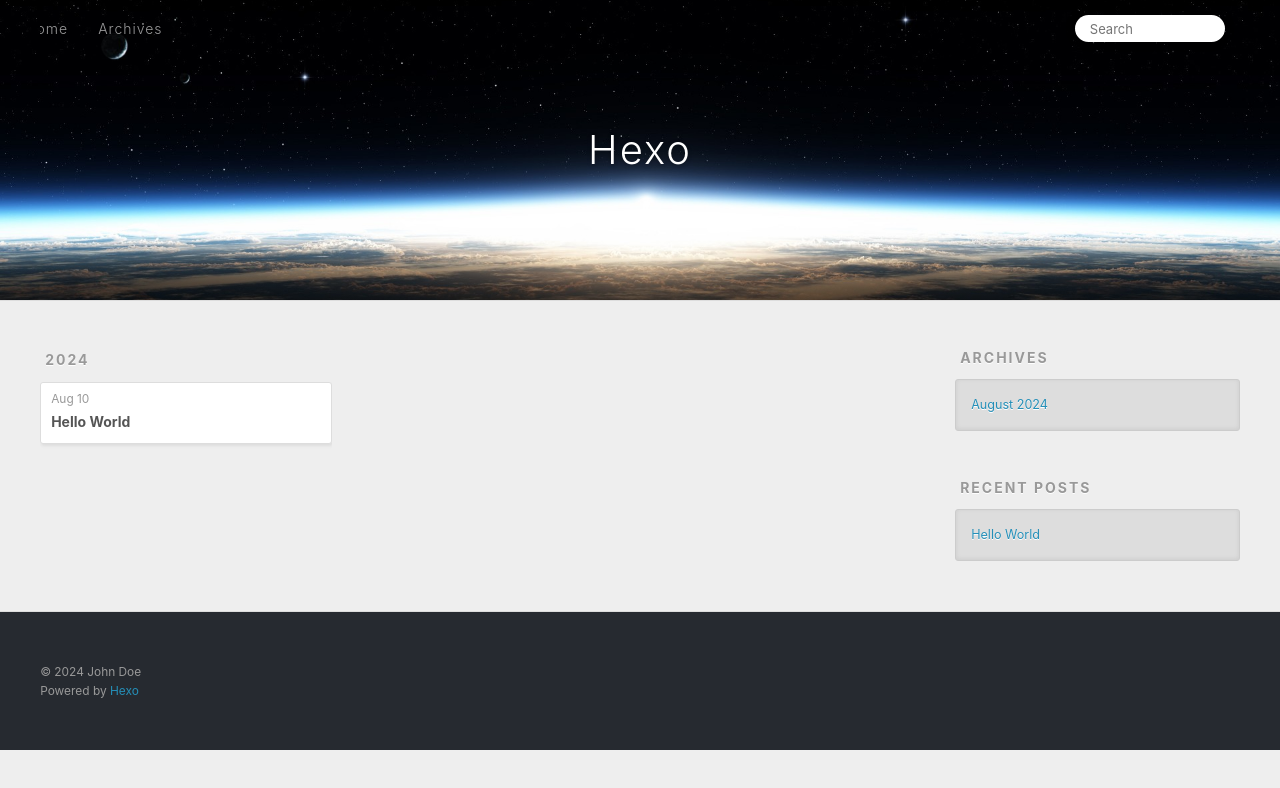
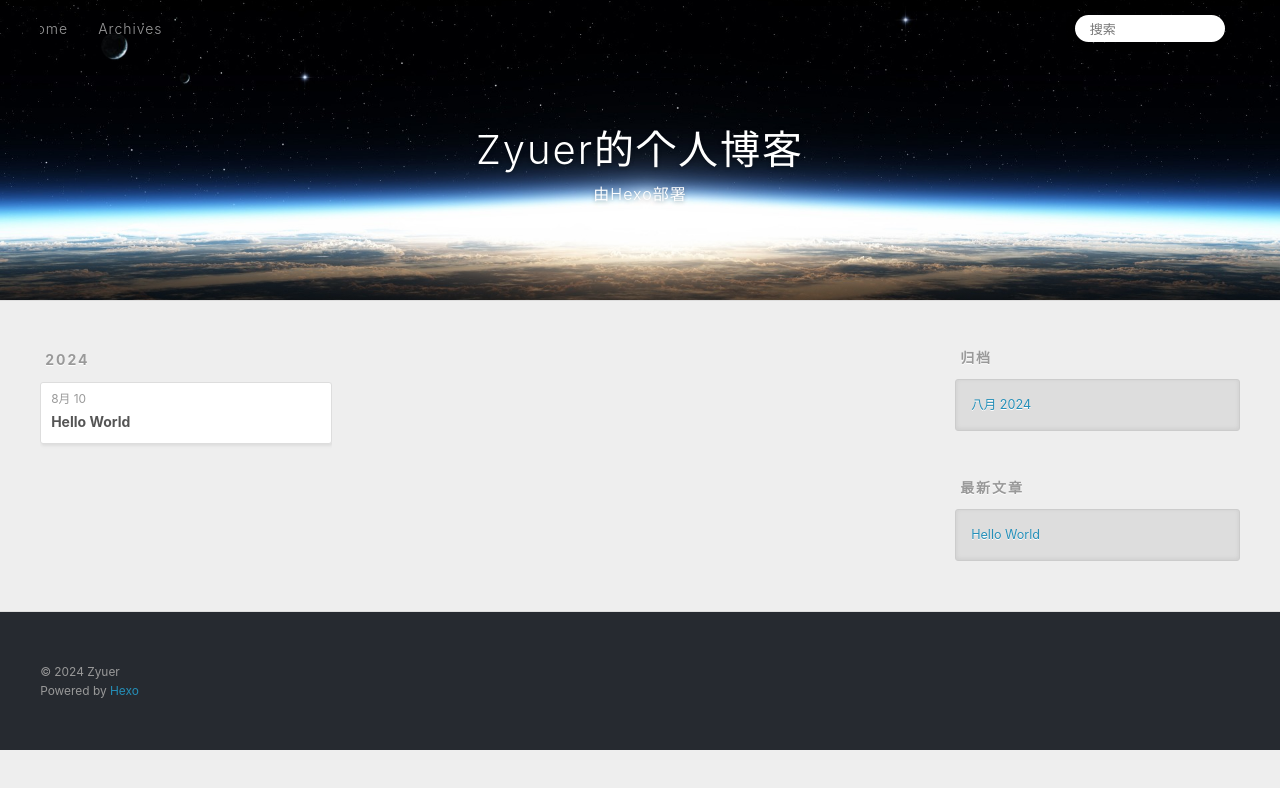
Before and after one commit to Zyuery/zyuer.github.io, a plain HTML site: page archives/index.html in a window 1280 px wide. Both pictures are taken after a click on the link 1232 px from the left and 27 px from the top of the page. Drawn offline with Linux system fonts and the light colour scheme.

Commit message:
Site updated: 2024-08-10 14:17:02

```diff
--- a/archives/index.html
+++ b/archives/index.html
@@ -4,17 +4,21 @@
   <meta charset="utf-8">
 
 
-  <title>Archives | Hexo</title>
+  <title>归档 | Zyuer的个人博客</title>
   <meta name="viewport" content="width=device-width, initial-scale=1, shrink-to-fit=no">
-  <meta property="og:type" content="website">
-<meta property="og:title" content="Hexo">
+  <meta name="description" content="A blogWeb">
+<meta property="og:type" content="website">
+<meta property="og:title" content="Zyuer的个人博客">
 <meta property="og:url" content="http://example.com/archives/index.html">
-<meta property="og:site_name" content="Hexo">
-<meta property="og:locale" content="en_US">
-<meta property="article:author" content="John Doe">
+<meta property="og:site_name" content="Zyuer的个人博客">
+<meta property="og:description" content="A blogWeb">
+<meta property="og:locale" content="zh_CN">
+<meta property="article:author" content="Zyuer">
+<meta property="article:tag" content="zyuer">
+<meta property="article:tag" content="blog">
 <meta name="twitter:card" content="summary">
 
-    <link rel="alternate" href="/atom.xml" title="Hexo" type="application/atom+xml">
+    <link rel="alternate" href="/atom.xml" title="Zyuer的个人博客" type="application/atom+xml">
 
 
     <link rel="shortcut icon" href="/favicon.png">
@@ -39,8 +43,12 @@
   <div id="header-outer" class="outer">
     <div id="header-title" class="inner">
       <h1 id="logo-wrap">
-        <a href="/" id="logo">Hexo</a>
+        <a href="/" id="logo">Zyuer的个人博客</a>
       </h1>
+
+        <h2 id="subtitle-wrap">
+          <a href="/" id="subtitle">由Hexo部署</a>
+        </h2>
 
     </div>
     <div id="header-inner" class="inner">
@@ -55,12 +63,12 @@
       <nav id="sub-nav">
 
 
-          <a class="nav-icon" href="/atom.xml" title="RSS Feed"><span class="fa fa-rss"></span></a>
+          <a class="nav-icon" href="/atom.xml" title="RSS 订阅"><span class="fa fa-rss"></span></a>
 
-        <a class="nav-icon nav-search-btn" title="Search"><span class="fa fa-search"></span></a>
+        <a class="nav-icon nav-search-btn" title="搜索"><span class="fa fa-search"></span></a>
       </nav>
       <div id="search-form-wrap">
-        <form action="//google.com/search" method="get" accept-charset="UTF-8" class="search-form"><input type="search" name="q" class="search-form-input" placeholder="Search"><button type="submit" class="search-form-submit">&#xF002;</button><input type="hidden" name="sitesearch" value="http://example.com"></form>
+        <form action="//google.com/search" method="get" accept-charset="UTF-8" class="search-form"><input type="search" name="q" class="search-form-input" placeholder="搜索"><button type="submit" class="search-form-submit">&#xF002;</button><input type="hidden" name="sitesearch" value="http://example.com"></form>
       </div>
     </div>
   </div>
@@ -84,7 +92,7 @@
   <div class="archive-article-inner">
     <header class="archive-article-header">
       <a href="/2024/08/10/hello-world/" class="archive-article-date">
-  <time class="dt-published" datetime="2024-08-10T05:40:14.375Z" itemprop="datePublished">Aug 10</time>
+  <time class="dt-published" datetime="2024-08-10T05:40:14.375Z" itemprop="datePublished">8月 10</time>
 </a>
 
 
@@ -116,9 +124,9 @@
 
 
   <div class="widget-wrap">
-    <h3 class="widget-title">Archives</h3>
+    <h3 class="widget-title">归档</h3>
     <div class="widget">
-      <ul class="archive-list"><li class="archive-list-item"><a class="archive-list-link" href="/archives/2024/08/">August 2024</a></li></ul>
+      <ul class="archive-list"><li class="archive-list-item"><a class="archive-list-link" href="/archives/2024/08/">八月 2024</a></li></ul>
     </div>
   </div>
 
@@ -126,7 +134,7 @@
 
 
   <div class="widget-wrap">
-    <h3 class="widget-title">Recent Posts</h3>
+    <h3 class="widget-title">最新文章</h3>
     <div class="widget">
       <ul>
 
@@ -147,7 +155,7 @@
   <div class="outer">
     <div id="footer-info" class="inner">
 
-      &copy; 2024 John Doe<br>
+      &copy; 2024 Zyuer<br>
       Powered by <a href="https://hexo.io/" target="_blank">Hexo</a>
     </div>
   </div>
```
Also changed, not shown: 2024/08/10/hello-world/index.html (+20 -14 lines), archives/2024/08/index.html (+24 -16 lines), archives/2024/index.html (+24 -16 lines), index.html (+24 -16 lines).
